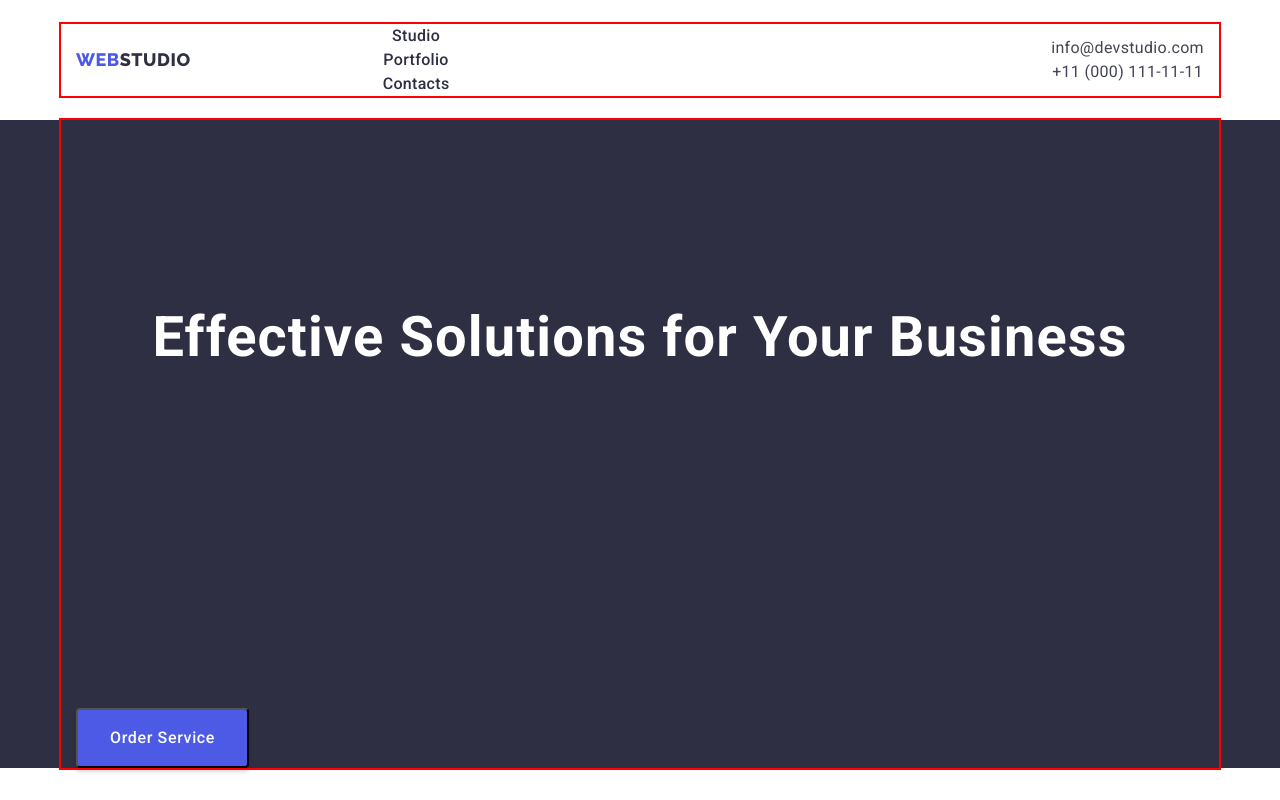
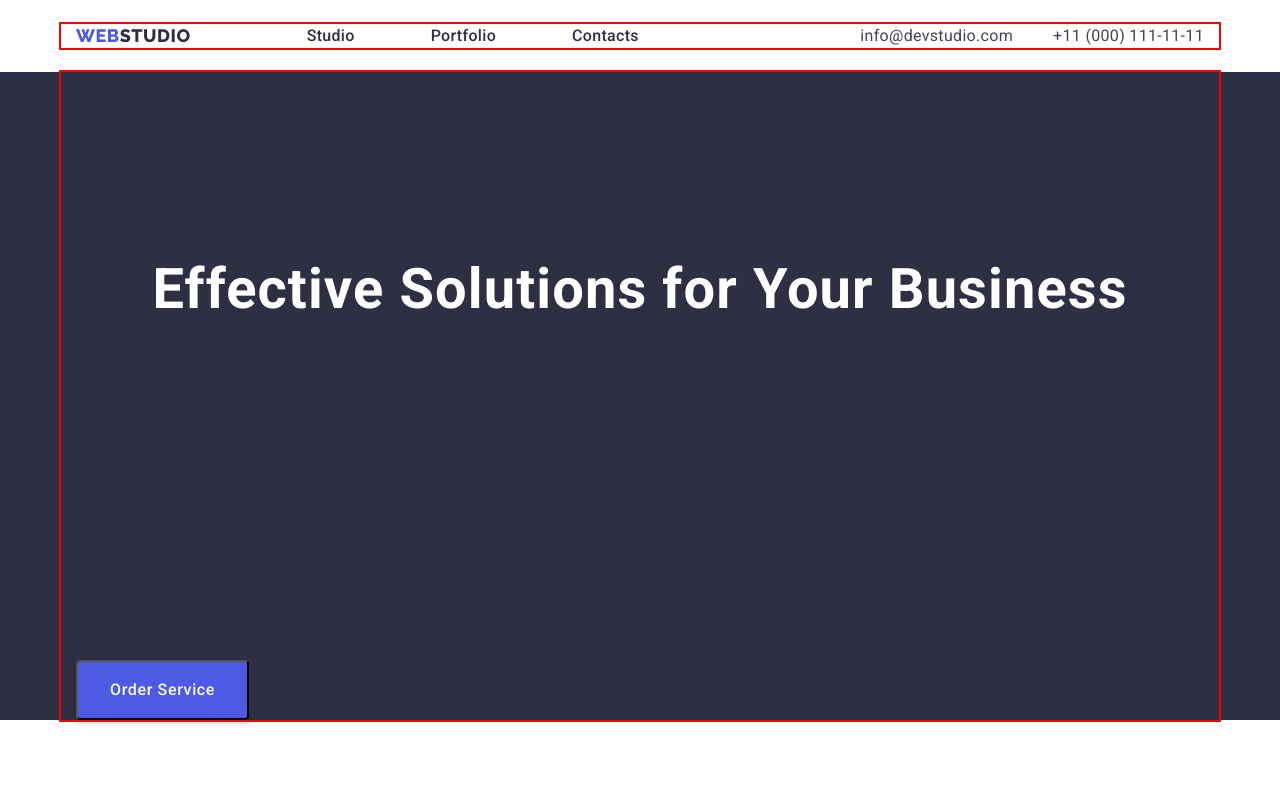
Before and after one commit to lllapinski/goit-markup-hw-03, a plain HTML site: page index.html in a window 1280 px wide. Shown: the top 800 px of the page. Drawn offline with nearby package versions, Linux system fonts and the light colour scheme.

Commit message:
Update styles.css

```diff
--- a/css/styles.css
+++ b/css/styles.css
@@ -40,7 +40,7 @@ img{display: block;}
         text-transform: uppercase;
         color: var(--add-color);
         padding-left: 0px;
-        margin-right: 76px;
+
 }
 .studio-span
 {color: var(--main-color);}
@@ -74,17 +74,15 @@ background-color:FFFFFF;}
 display: flex;
 gap: 40px;}
 .header-container
-{display: flex;
-align-items: center;
-justify-content: space-between;}
+{display: flex;}
 .header-list-nav {
-   margin-right: 40px;
+ display: flex;
 }
 .adress
-{margin-left: auto;
-   display: flex;
+{
+
    color: var(--link-color);
-gap: 40px;}
+}
 
 .hov:hover :focus
 {color:#404bbf}
@@ -112,7 +110,13 @@ font-weight: 500;
 
 }
 
-.list-adress {}
+.list-adress {
+   margin-left: auto;
+   display: flex;
+   color: var(--link-color);
+   gap: 40px;
+
+}
 
 .adress-item{
    font-weight: 400;
```
